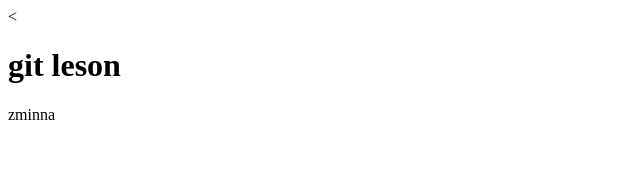
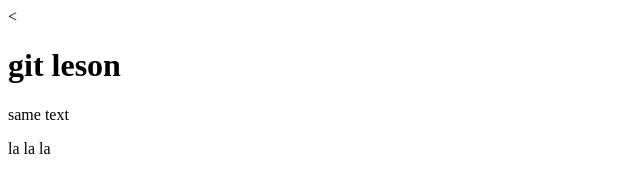
Before and after one commit to PavlenkoYurii/site, a plain HTML site: page css/index.html in a window 1280 px wide. Shown: the full height of the page, 0-640 px from the left. Drawn offline with Linux system fonts and the light colour scheme.

Commit message:
second commit

```diff
--- a/index.html
+++ b/css/index.html
@@ -8,6 +8,7 @@
 </head>
 <body>
     <h1>git leson </h1>
-    <p>zminna </p>
+    <p>same text</p>
+    <p>la la la </p>
 </body>
 </html>
```
